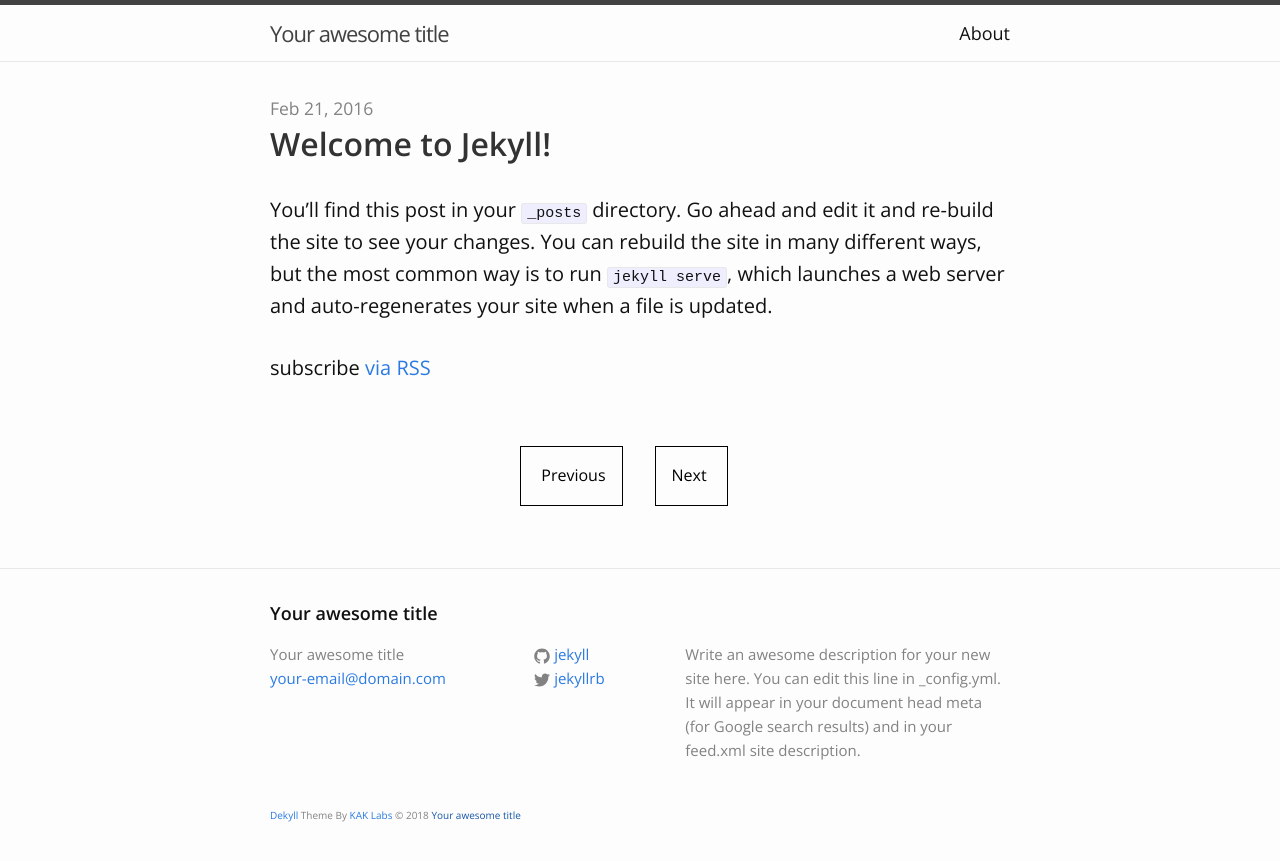
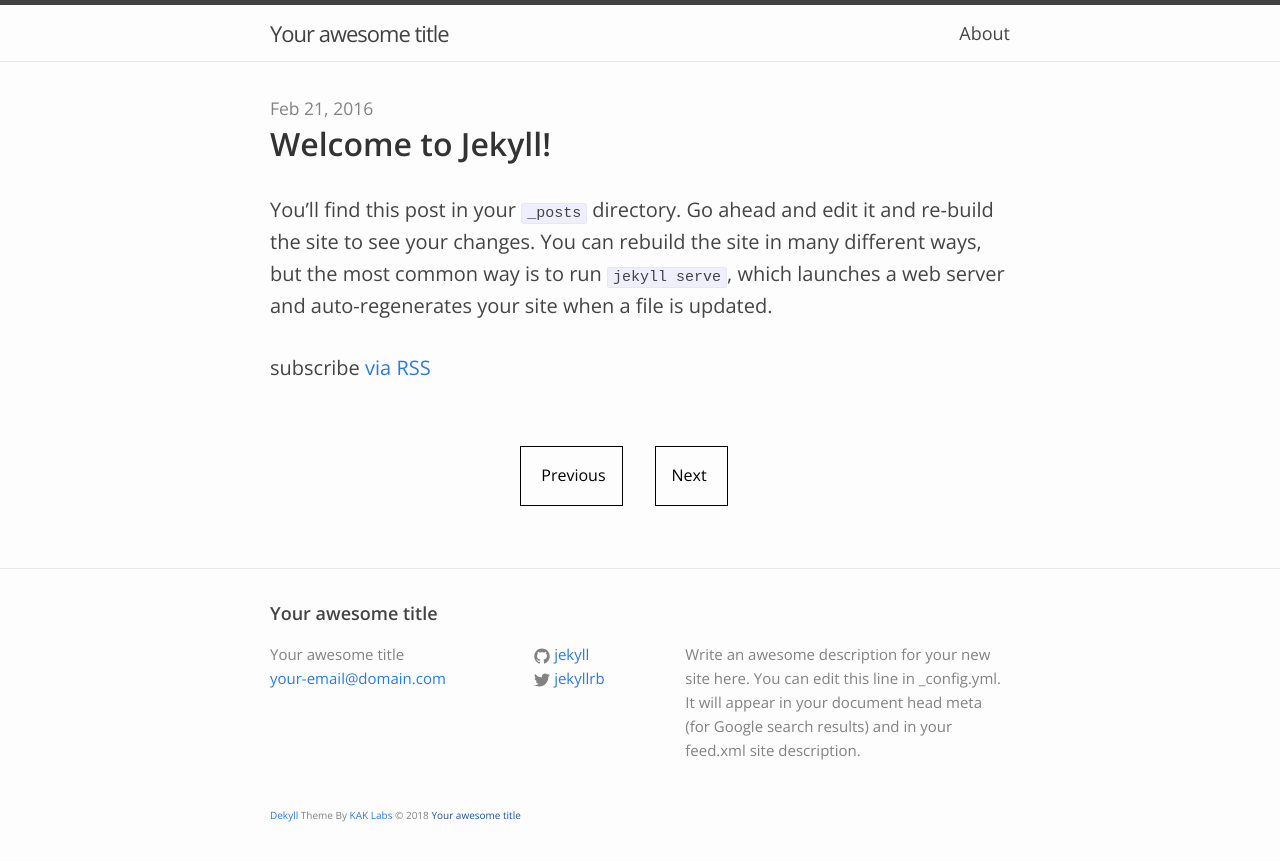
Before and after one commit to kuntoaji/dekyll, a Jekyll site: the page built from index.html, in a window 1280 px wide. Shown: the top 861 px of the page. Built offline with Jekyll 4.4.1, drawn with Linux system fonts in a browser that asks for light colours; the list of posts is cut into pages by our own code.

Commit message:
refactor font-family and use #444 for test-color

```diff
--- a/_sass/_dekyll.scss
+++ b/_sass/_dekyll.scss
@@ -131,10 +131,6 @@
 
 .site-nav .page-link {
   font-size: 18px;
-}
-
-h1, h2, h3, h4, h5, h6, body {
-  font-family: 'Open Sans', 'Helvetica Neue', Helvetica, Arial, sans-serif;
 }
 
 h1, h2, h3, h4, h5, h6 {
--- a/css/main.scss
+++ b/css/main.scss
@@ -6,7 +6,7 @@
 
 
 // Our variables
-$base-font-family: "Helvetica Neue", Helvetica, Arial, sans-serif;
+$base-font-family: 'Open Sans', 'Helvetica Neue', Helvetica, Arial, sans-serif;
 $base-font-size:   20px;
 $base-font-weight: 400;
 $small-font-size:  $base-font-size * 0.875;
@@ -14,7 +14,7 @@
 
 $spacing-unit:     30px;
 
-$text-color:       #111;
+$text-color:       #444;
 $background-color: #fdfdfd;
 $brand-color:      #2a7ae2;
 
```
